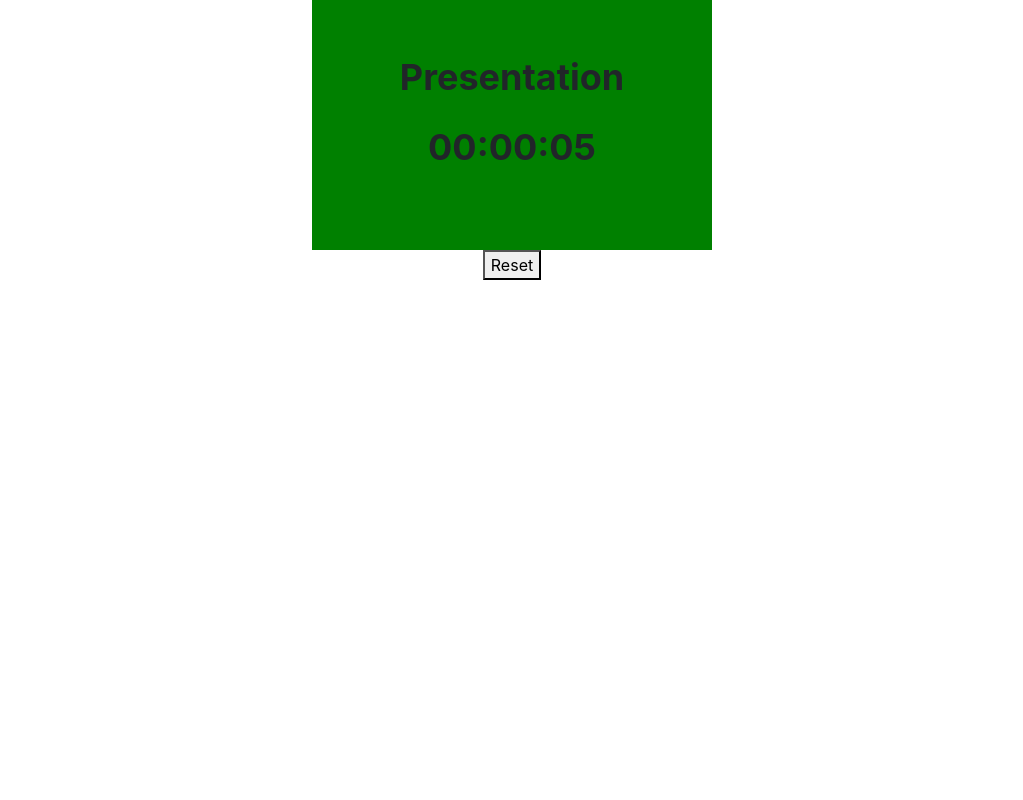
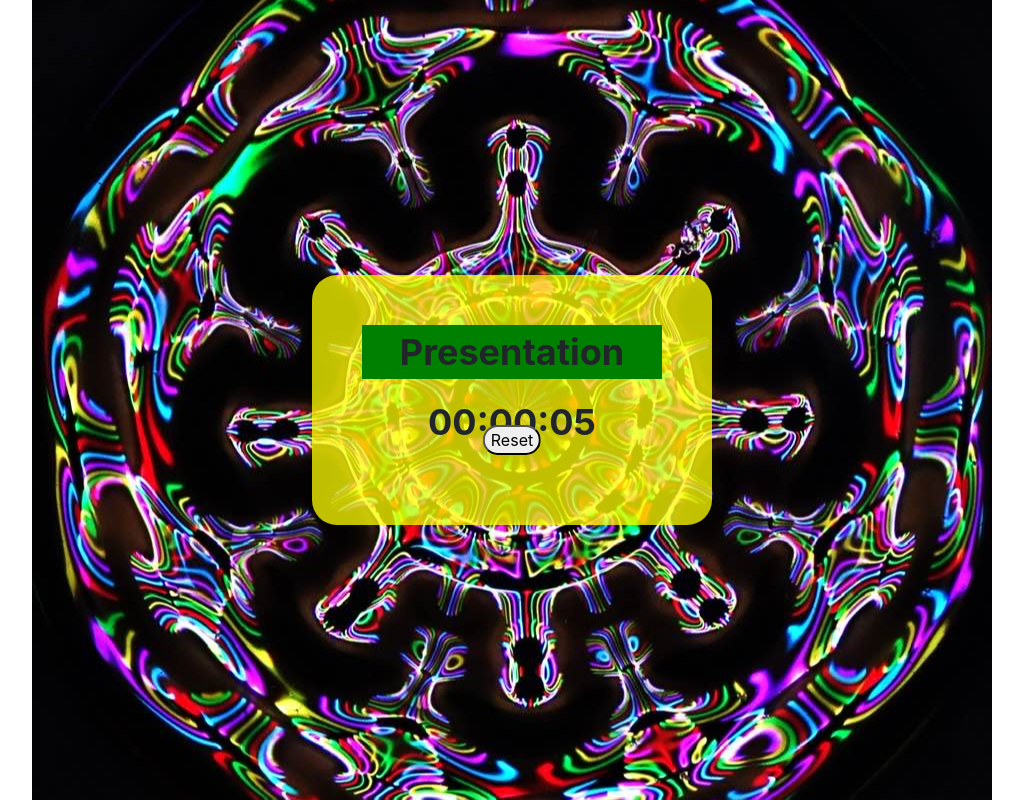
Before and after one commit to mwenz27/presentation-timer, a plain HTML site: page index.html in a window 1280 px wide. Shown: the whole page, without its empty margins (128-1151 px from the left). Drawn offline with nearby package versions, Linux system fonts and the light colour scheme.

Commit message:
updated background and centring

```diff
--- a/index.html
+++ b/index.html
@@ -1,6 +1,11 @@
 <html>
   <head>
-    <link rel="stylesheet" href="https://maxcdn.bootstrapcdn.com/bootstrap/4.0.0/css/bootstrap.min.css" integrity="sha384-Gn5384xqQ1aoWXA+058RXPxPg6fy4IWvTNh0E263XmFcJlSAwiGgFAW/dAiS6JXm" crossorigin="anonymous">
+    <link
+      rel="stylesheet"
+      href="https://maxcdn.bootstrapcdn.com/bootstrap/4.0.0/css/bootstrap.min.css"
+      integrity="sha384-Gn5384xqQ1aoWXA+058RXPxPg6fy4IWvTNh0E263XmFcJlSAwiGgFAW/dAiS6JXm"
+      crossorigin="anonymous"
+    />
     <style>
       #timer {
         font-size: 36px;
@@ -9,7 +14,12 @@
         padding: 50px;
         width: 400px;
         height: 250px;
-        margin: 0 auto;
+        margin: 0;
+        top: 50%;
+        left: 50%;
+        transform: translate(-50%, -50%);
+        position: absolute;
+        border-radius: 25px;
       }
       .green {
         background-color: green;
@@ -23,19 +33,42 @@
       .purple {
         background-color: purple;
       }
+
+      .yellow {
+        background-color: rgba(255, 255, 0, 0.75);
+      }
+
       button {
+        margin-top: 20px;
         display: block;
         margin: 0 auto;
+        border-radius: 10px;
+        margin: 0;
+        top: 55%;
+        left: 50%;
+        transform: translate(-50%, -50%);
+        position: absolute;
+        border-radius: 25px;
+      }
+
+      body {
+        background-image: url("cymatics.jpg");
+        background-repeat: no-repeat;
+        background-position: center;
       }
     </style>
   </head>
   <body>
+    <div>
+      <div id="timer" class="yellow">
+        <p>Presentation</p>
+        <p id="clock">00:00:00</p>
+      </div>
 
-    <div id="timer" class="green">
-      <p >Presentation</p>
-      <p id="clock">00:00:00</p>
+      <br />
+      <button id="resetBtn">Reset</button>
     </div>
-    <button id="resetBtn">Reset</button>
+
     <script>
       const timerDisplay = document.querySelector("#timer p:first-child");
       const clockDisplay = document.querySelector("#clock");
@@ -44,14 +77,14 @@
       let seconds = 0;
       let hours = 0;
 
-      resetBtn.addEventListener("click", function() {
+      resetBtn.addEventListener("click", function () {
         hours = 0;
         minutes = 0;
         seconds = 0;
         clockDisplay.innerHTML = "00:00:00";
       });
 
-      setInterval(function() {
+      setInterval(function () {
         seconds++;
         if (seconds === 60) {
           minutes++;
@@ -64,7 +97,9 @@
         if (hours === 24) {
           hours = 0;
         }
-        clockDisplay.innerHTML = `${hours < 10 ? `0${hours}` : hours}:${minutes < 10 ? `0${minutes}` : minutes}:${seconds < 10 ? `0${seconds}` : seconds}`;
+        clockDisplay.innerHTML = `${hours < 10 ? `0${hours}` : hours}:${
+          minutes < 10 ? `0${minutes}` : minutes
+        }:${seconds < 10 ? `0${seconds}` : seconds}`;
         if (minutes >= 0 && minutes <= 17) {
           timerDisplay.innerHTML = "Presentation";
           timerDisplay.className = "green";
@@ -84,5 +119,4 @@
       }, 1000);
     </script>
   </body>
-
 </html>
```
Also changed, not shown: cymatics.jpg (added), 1 other file.
